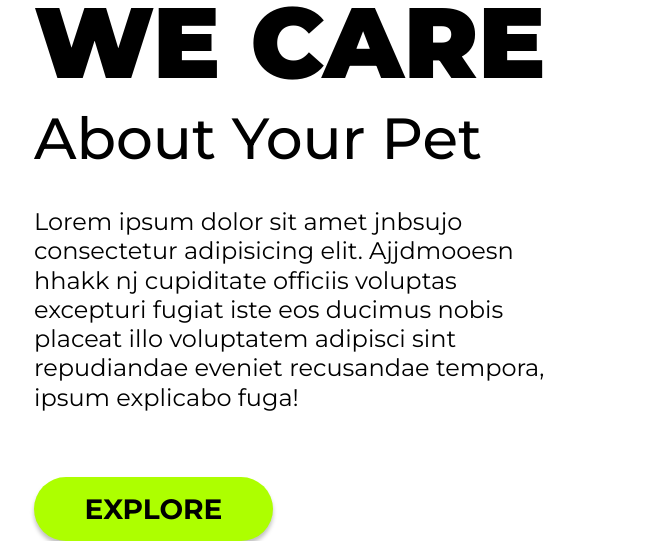
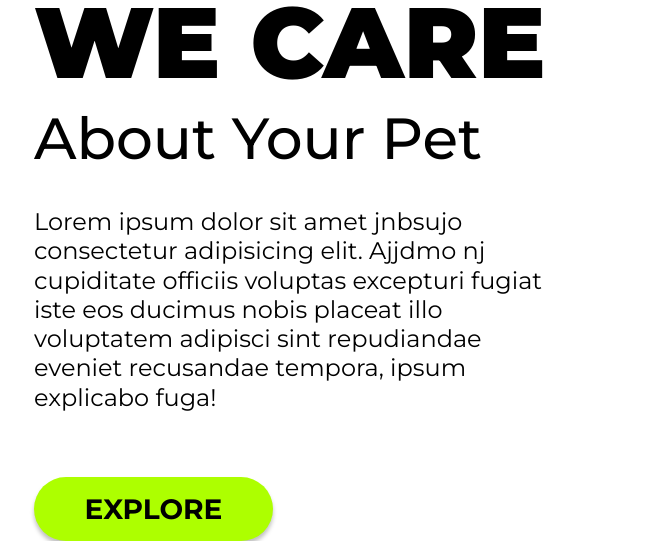
Before and after one commit to Everton1766/projeto-CSS-responsivo, a plain HTML site: page index.html in a window 1280 px wide. Shown: the part 751-1292 px from the top of the page, without its empty margins (52-724 px from the left). Drawn offline with Linux system fonts and the light colour scheme.

Commit message:
Update index.html
Nova modificação no title e paragrafo

```diff
--- a/index.html
+++ b/index.html
@@ -4,7 +4,7 @@
 <head>
     <meta charset="UTF-8">
     <meta name="viewport" content="width=device-width, initial-scale=1.0">
-    <title>Projeto-We Care-Rsponsivo Alterado</title>
+    <title>Projeto-We Care-Rsponsivo</title>
     <link rel="stylesheet" href="style.css">
     <link rel="preconnect" href="https://fonts.googleapis.com">
     <link rel="preconnect" href="https://fonts.gstatic.com" crossorigin>
@@ -26,7 +26,7 @@
         <section>
         <h1>WE CARE</h1>
         <h2>About Your Pet</h2>
-        <p>Lorem ipsum dolor sit amet jnbsujo consectetur adipisicing elit. Ajjdmooesn hhakk nj cupiditate officiis voluptas excepturi fugiat iste
+        <p>Lorem ipsum dolor sit amet jnbsujo consectetur adipisicing elit. Ajjdmo nj cupiditate officiis voluptas excepturi fugiat iste
             eos
             ducimus nobis placeat illo voluptatem adipisci sint repudiandae eveniet recusandae tempora, ipsum
             explicabo fuga!</p>
```
